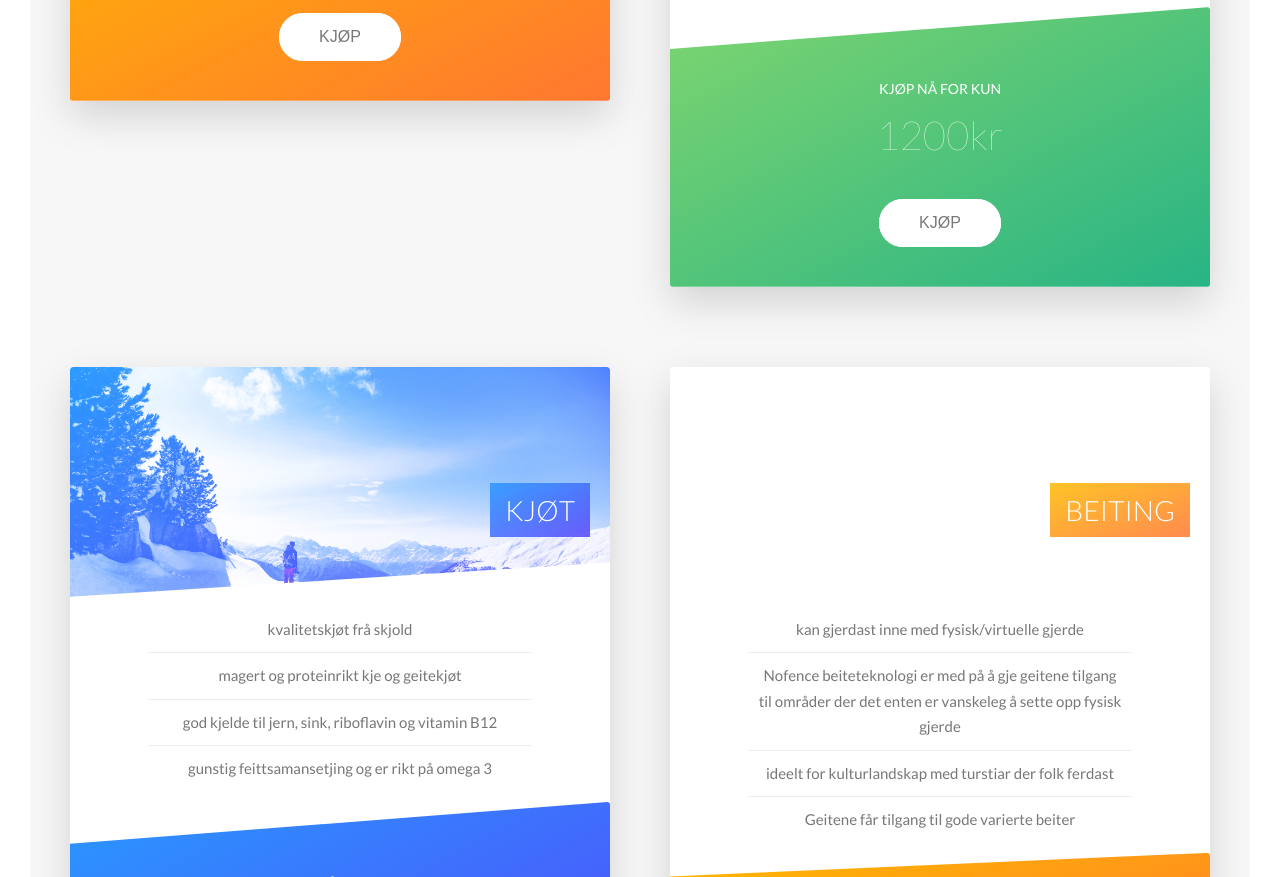
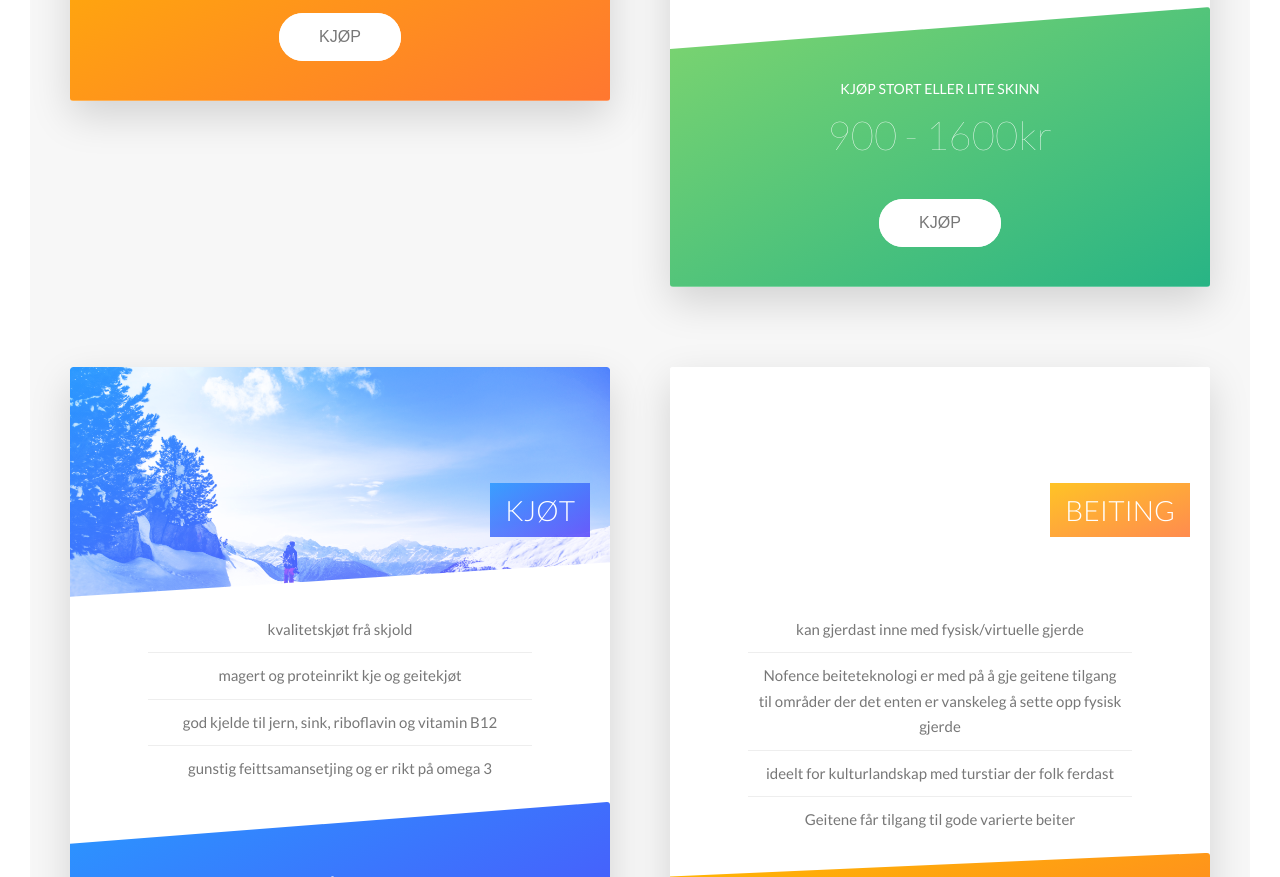
Before and after one commit to thomaskleiven/geiteprodukter, a website built with webpack: page index.html in a window 1280 px wide. Shown: the part 2987-3864 px from the top of the page. Built offline with nearby package versions, Linux system fonts and the light colour scheme; some packages are replaced by stand-ins of ours.

Commit message:
adjusted text

```diff
--- a/index.html
+++ b/index.html
@@ -199,8 +199,8 @@
                             <div class="card__side card__side--back card__side--back-2">
                                 <div class="card__cta">
                                     <div class="card__price-box">
-                                        <p class="card__price-only">kjøp nå for kun</p>
-                                        <p class="card__price-value">1200kr</p>
+                                        <p class="card__price-only">kjøp stort eller lite skinn</p>
+                                        <p class="card__price-value">900 - 1600kr</p>
                                     </div>
                                     <button onclick="scrollToBottom();" class="btn btn--white">kjøp</a>
                                 </div>
```
